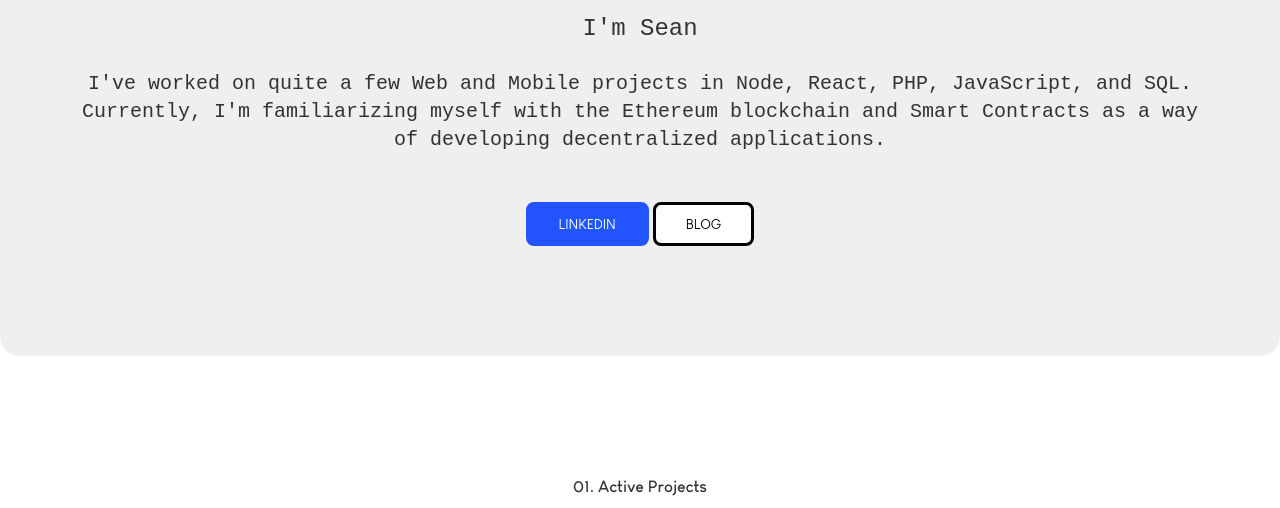
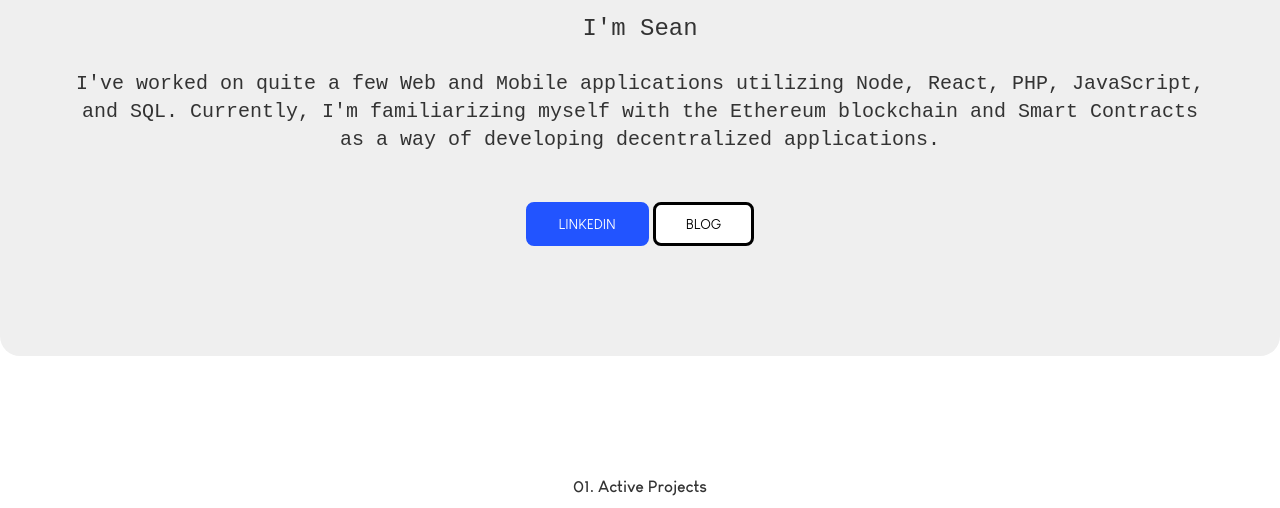
Before and after one commit to seanzia/seanzia.github.io, a plain HTML site: page index.html in a window 1280 px wide. Shown: the part 292-800 px from the top of the page. Drawn offline with nearby package versions, Linux system fonts and the light colour scheme.

Commit message:
Update index.html

```diff
--- a/index.html
+++ b/index.html
@@ -62,7 +62,7 @@
                <br/>
                <h3 class="uk-margin-remove source-code-font">I'm Sean</h3>
                <br/>
-               <h4 class="uk-margin-remove source-code-font">I've worked on quite a few Web and Mobile projects in Node, React, PHP, JavaScript, and SQL. Currently, I'm familiarizing myself with the Ethereum blockchain and Smart Contracts as a way of developing decentralized applications.</h4>
+               <h4 class="uk-margin-remove source-code-font">I've worked on quite a few Web and Mobile applications utilizing Node, React, PHP, JavaScript, and SQL. Currently, I'm familiarizing myself with the Ethereum blockchain and Smart Contracts as a way of developing decentralized applications.</h4>
                <br/><br/>
                <a class="uk-button uk-button-primary" target="_blank" href="https://www.pixelhold.com/">LinkedIn</a>
                <a class="uk-button uk-button-secondary" target="_blank" href="https://www.seanzia.com/">Blog</a>
```
